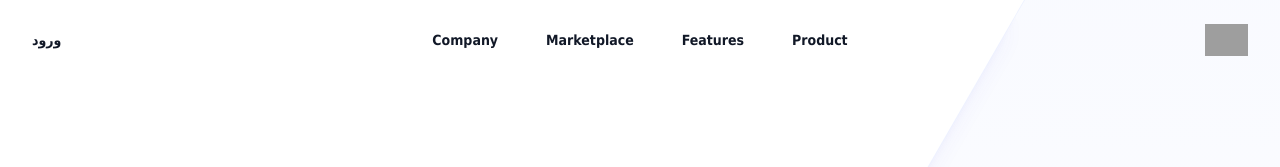
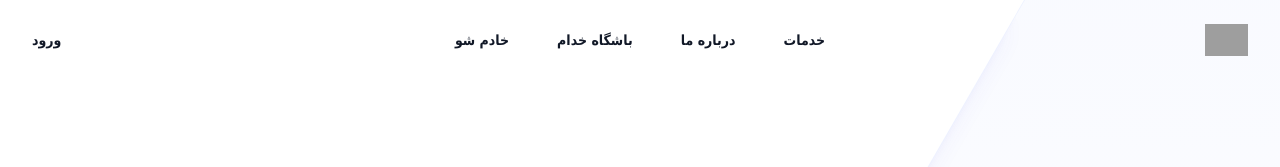
Before and after one commit to milad7212/emam, a Next.js app: page / in a window 1280 px wide. Shown: the top 167 px of the page. Built offline with nearby package versions, Linux system fonts and the light colour scheme; grey boxes are pictures that could not be loaded.

Commit message:
update ui

```diff
--- a/app/components/header/TopMenu.jsx
+++ b/app/components/header/TopMenu.jsx
@@ -3,10 +3,10 @@ import { useState } from "react";
 import React from "react";
 import { Dialog } from "@headlessui/react";
 const navigation = [
-  { name: "Product", href: "#" },
-  { name: "Features", href: "#" },
-  { name: "Marketplace", href: "#" },
-  { name: "Company", href: "#" },
+  { name: "خدمات", href: "#" },
+  { name: "درباره ما", href: "#" },
+  { name: "باشگاه خدام", href: "#" },
+  { name: "خادم شو", href: "#" },
 ];
 const TopMenu = () => {
   const [mobileMenuOpen, setMobileMenuOpen] = useState(false);
```
